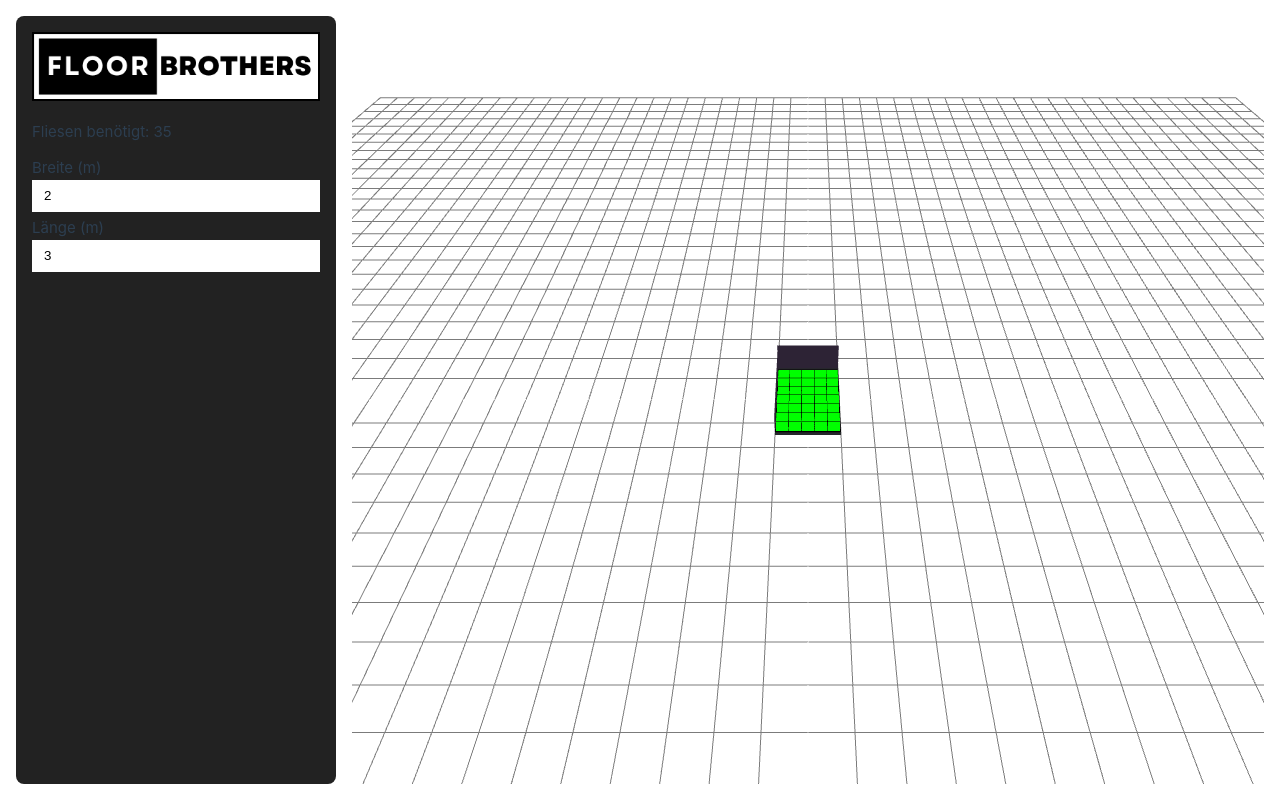
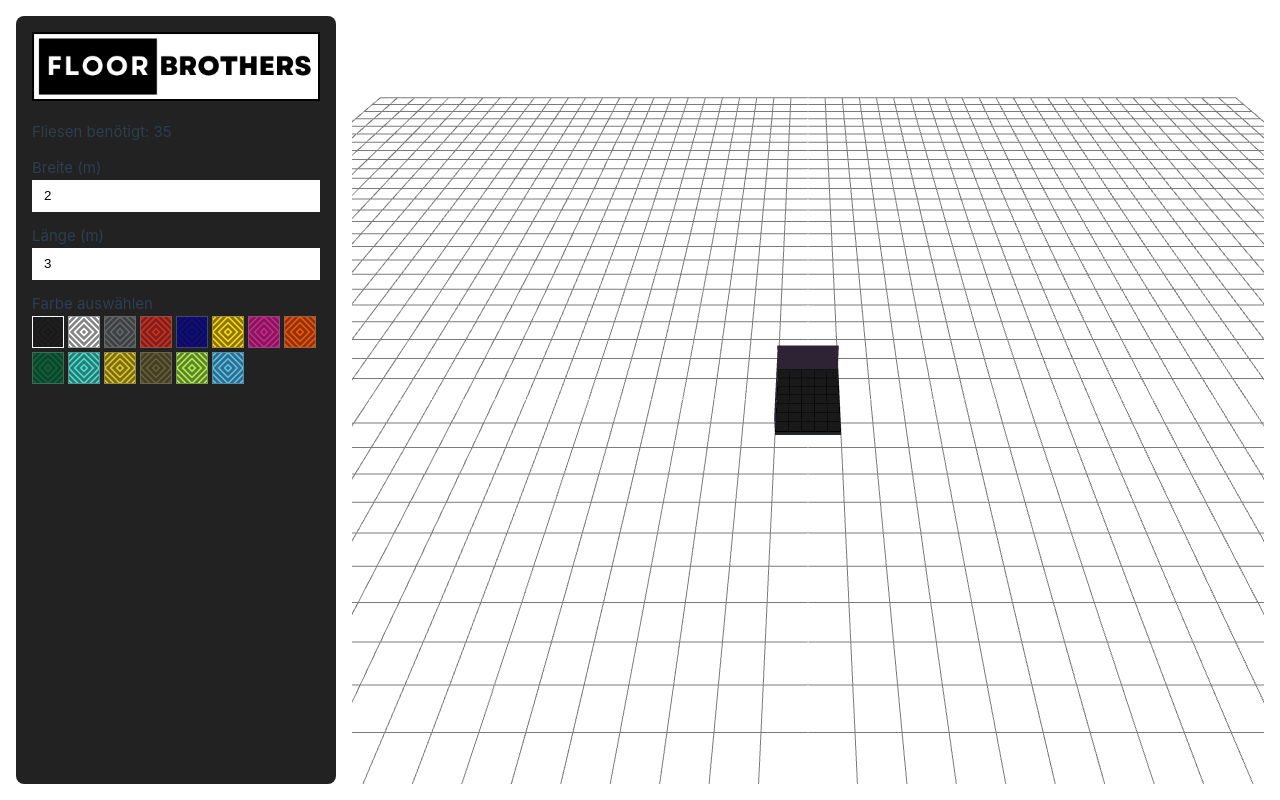
Before and after one commit to joelruizcabrera/floorbrothers-configurator, a Vue app: page / in a window 1280 px wide. Built offline with nearby package versions, Linux system fonts and the light colour scheme.

Commit message:
adding other colors

```diff
--- a/src/plugins/renderEngine.ts
+++ b/src/plugins/renderEngine.ts
@@ -40,6 +40,7 @@ export default class renderEngine {
     model:any;
 
     raycaster;
+    clickColor:any;
 
     constructor(id: string, config: ConfigInterfaceEngine) {
 
@@ -57,6 +58,13 @@ export default class renderEngine {
         this.raycaster = new RayCaster(this.camera, this.scene, this.container, this.renderer)
 
         this.controls = new OrbitControls( this.camera, this.renderer.domElement );
+    }
+    setClickColor(color:any) {
+        this.clickColor = color;
+        this.raycaster.setClickColor(this.clickColor)
+    }
+    getClickColor():any {
+        return this.clickColor
     }
     async createView():Promise<void> {
         this.renderer.setSize(this.container!.clientWidth, this.container!.clientHeight);
@@ -273,7 +281,7 @@ export class Tile {
         MESH
          */
         const geometry = new THREE.BoxGeometry( this.x, this.z, this.y );
-        const material = new THREE.MeshBasicMaterial( {color: 0x00ff00} );
+        const material = new THREE.MeshBasicMaterial( {color: 0x191919} );
         this.cube = new THREE.Mesh( geometry, material );
 
         this.cube.position.set(this.posX, ((this.z / 2) + 0.01), this.posY)
@@ -307,6 +315,7 @@ export class RayCaster {
     intersecting:[];
     currentTiles:[];
     renderer;
+    clickColor:any;
     constructor(camera: THREE.Camera, scene: THREE.Scene, container:any, renderer: THREE.WebGLRenderer) {
         this.camera = camera;
         this.scene = scene;
@@ -315,7 +324,10 @@ export class RayCaster {
         this.container = container
         this.intersecting = []
         this.renderer = renderer
-        this.currentTiles = []
+        this.currentTiles = [];
+    }
+    setClickColor(color:any) {
+        this.clickColor = color
     }
     setNewTiles(tiles:[]) {
         this.currentTiles = tiles
@@ -351,13 +363,13 @@ export class RayCaster {
                     // @ts-ignore
                     this.intersecting.push(obj)
                     // @ts-ignore
-                    obj.material.color.set(parseInt(('0x' + this.genRanHex(6))))
+                    obj.material.color.set(parseInt(('0x' + this.clickColor)))
+                    console.log(obj)
                 }
             }
         })
         this.renderer.clear();
         this.renderer.render( this.scene, this.camera );
-        console.log(this.intersecting)
     }
     // @ts-ignore
     genRanHex = size => [...Array(size)].map(() => Math.floor(Math.random() * 16).toString(16)).join('');
--- a/src/views/HomeView.vue
+++ b/src/views/HomeView.vue
@@ -8,6 +8,81 @@ const roomY = ref(3)
 let engine:any;
 
 const tilesSum = ref(null)
+
+let activeColor = ref('black')
+
+const colors = [
+  {
+    key: 'black',
+    hex: '191919',
+    title: 'Schwarz'
+  },
+  {
+    key: 'white',
+    hex: 'ffffff',
+    title: 'Weiß'
+  },
+  {
+    key: 'grey',
+    hex: '63666a',
+    title: 'Grau'
+  },
+  {
+    key: 'red',
+    hex: 'da291c',
+    title: 'Rot'
+  },
+  {
+    key: 'blue',
+    hex: '06038d',
+    title: 'Blau'
+  },
+  {
+    key: 'yellow',
+    hex: 'ffd700',
+    title: 'Gelb'
+  },
+  {
+    key: 'pink',
+    hex: 'df1995',
+    title: 'Pink'
+  },
+  {
+    key: 'orange',
+    hex: 'fe5000',
+    title: 'Orange'
+  },
+  {
+    key: 'green',
+    hex: '046a38',
+    title: 'Grün'
+  },
+  {
+    key: 'turquoise',
+    hex: '40e0d0',
+    title: 'Türkis'
+  },
+  {
+    key: 'olive',
+    hex: 'dfc51a',
+    title: 'Olive'
+  },
+  {
+    key: 'khaki',
+    hex: '6a5f31',
+    title: 'Khaki'
+  },
+  {
+    key: 'neongreen',
+    hex: 'acee42',
+    title: 'Neon Grün'
+  },
+  {
+    key: 'lightblue',
+    hex: '4fc2f3',
+    title: 'Hellblau'
+  }
+]
 
 onMounted(() => {
   engine = new renderEngine("#engine", {
@@ -22,6 +97,7 @@ onMounted(() => {
   })
   engine.createView()
   tilesSum.value = engine.getTilesCount()
+  engine.setClickColor('191919')
 })
 
 watch(roomX, async (newX, oldX) => {
@@ -61,6 +137,39 @@ function switch2d() {
           <label for="roomX">Länge (m)</label>
           <input type="number" v-model.lazy="roomY" name="roomY">
         </div>
+        <div class="form-group">
+          <label for="roomX">Farbe auswählen</label>
+          <div class="form-group-select">
+            <button v-for="color in colors" :key="color.key" :class="{'active': color.key == activeColor}" :style="'--element-color: #' + color.hex  + '; background: #' + color.hex + '72'" @click="() => {activeColor = color.key; engine.setClickColor(color.hex)}">
+              <svg xmlns="http://www.w3.org/2000/svg" xmlns:xlink="http://www.w3.org/1999/xlink" version="1.1" id="Pn" x="0px" y="0px" viewBox="0 0 4981 4981" style="enable-background:new 0 0 4981 4981;" xml:space="preserve">
+                <g>
+                  <defs>
+                    <rect id="SVGID_1_" width="4981" height="4981"/>
+                  </defs>
+                                  <clipPath id="SVGID_2_">
+                    <use xlink:href="#SVGID_1_" style="overflow:visible;"/>
+                  </clipPath>
+                                  <rect class="st0" width="4981" height="4981"/>
+                                  <rect class="st0" width="4981" height="4981"/>
+                                  <rect class="st0" width="4981" height="4981"/>
+                                  <rect class="st0" width="4981" height="4981"/>
+                                  <rect class="st0" width="4981" height="4981"/>
+                                  <rect class="st0" width="4981" height="4981"/>
+                                  <rect class="st0" width="4981" height="4981"/>
+                                  <rect class="st0" width="4981" height="4981"/>
+                                  <rect class="st0" width="4981" height="4981"/>
+                                  <g class="st1">
+                    <path class="st2" d="M2490.5-2259.8l-4750.2,4750.3l4750.2,4750.3l4750.2-4750.3L2490.5-2259.8z M6847.3,2490.5L2490.5,6847.3    l-4356.7-4356.8l4356.8-4356.8L6847.3,2490.5z"/>
+                                    <path class="st2" d="M2490.5,6242.4l3751.9-3751.9L2490.5-1261.4l-3751.9,3751.9L2490.5,6242.4z M2490.5-868l3358.4,3358.5    L2490.5,5849L-867.9,2490.5L2490.5-868z"/>
+                                    <path class="st2" d="M5244.1,2490.5L2490.5-263.1L-263,2490.5l2753.6,2753.6L5244.1,2490.5z M130.4,2490.5L2490.5,130.4    l2360.1,2360.1L2490.5,4850.6L130.4,2490.5z"/>
+                                    <path class="st2" d="M2490.5,735.3L735.3,2490.5l1755.2,1755.2l1755.2-1755.2L2490.5,735.3z M2490.5,1128.7l1361.8,1361.8    L2490.5,3852.3L1128.7,2490.5L2490.5,1128.7z"/>
+                                    <path class="st2" d="M3247.4,2490.5l-756.9-756.9l-756.9,756.9l756.9,756.9L3247.4,2490.5z M2490.5,2854.1l-363.4-363.6    l363.4-363.4l363.4,363.5L2490.5,2854.1z"/>
+                  </g>
+                </g>
+              </svg>
+            </button>
+          </div>
+        </div>
       </div>
     </div>
     <!--<div class="app__engine__view__actions">
@@ -92,9 +201,33 @@ function switch2d() {
     }
     &__config {
       .form-group {
-        margin-bottom: 0.25rem;
+        margin-bottom: 0.75rem;
         display: flex;
         flex-direction: column;
+        &-select {
+          display: flex;
+          flex-direction: row;
+          flex-wrap: wrap;
+          column-gap: .25rem;
+          row-gap: .25rem;
+          & > button {
+            border: 1px solid rgba(255,255,255,0.2);
+            aspect-ratio: 1;
+            padding: 0;
+            margin: 0;
+            width: 2rem;
+            height: 2rem;
+            cursor: pointer;
+            &:hover, &.active {
+              border-color: rgba(255,255,255,1)
+            }
+            svg {
+              .st0{clip-path:url(#SVGID_2_);fill:none;}
+              .st1{clip-path:url(#SVGID_2_);}
+              .st2{fill:var(--element-color);}
+            }
+          }
+        }
         input {
           min-height: 2rem;
           border-radius: 0;
```
